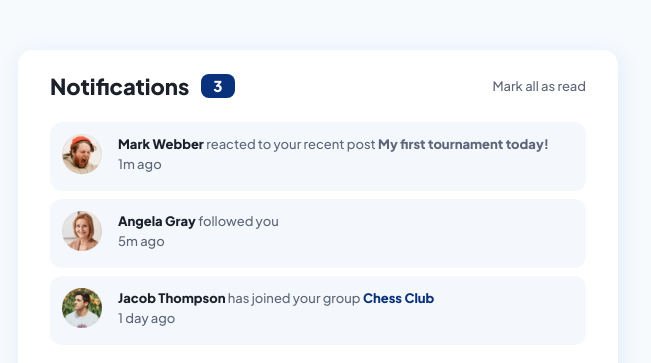
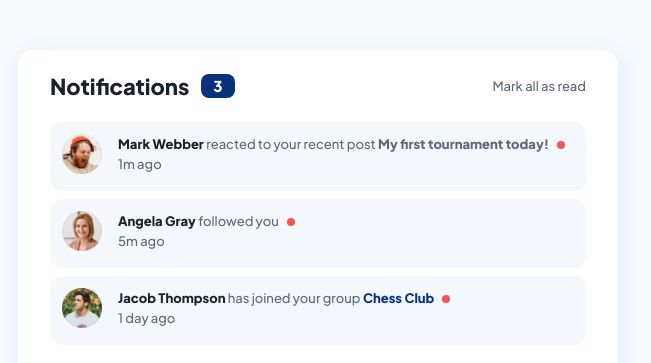
Before and after one commit to browyn/notification-page-app, a React (Create React App) app: page / in a window 1280 px wide. Shown: the top 363 px of the page, without its empty margins (322-973 px from the left). Built offline with nearby package versions, Linux system fonts and the light colour scheme.

Commit message:
Added hover effects

```diff
--- a/src/components/Notification.jsx
+++ b/src/components/Notification.jsx
@@ -102,7 +102,7 @@ const Notification = ({ read }) => {
                                         {notification.link && <b className="link"> {notification.link}</b>}
                                         {notification.status
                                             &&
-                                            read
+                                            read === false
                                             &&
                                             <span className="notification-icon"></span>
                                         }
```
